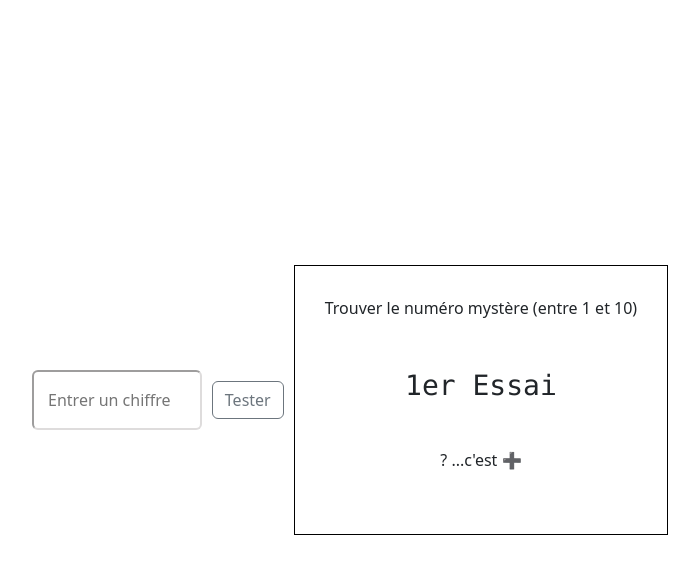
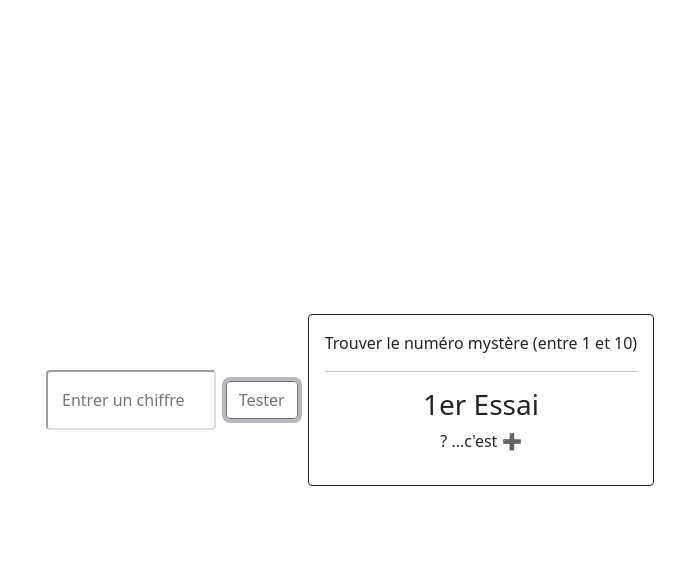
Before and after one commit to Maryam597/Mystery-Number, a plain HTML site: page index.html in a window 1280 px wide. Both pictures are taken after a click on the button "Tester". Shown: the whole page, without its empty margins (290-989 px from the left). Drawn offline with nearby package versions, Linux system fonts and the light colour scheme.

Commit message:
🐛 FIX: chances + indent

```diff
--- a/index.html
+++ b/index.html
@@ -1,48 +1,33 @@
 <!doctype html>
 <html lang="en">
+
     <head>
         <meta charset="utf-8">
         <meta name="viewport" content="width=device-width, initial-scale=1">
-      <link href="style.css" rel="stylesheet">
+
         <title>Mystery Number</title>
-    <link href="https://cdn.jsdelivr.net/npm/bootstrap@5.3.0/dist/css/bootstrap.min.css" rel="stylesheet" integrity="sha384-9ndCyUaIbzAi2FUVXJi0CjmCapSmO7SnpJef0486qhLnuZ2cdeRhO02iuK6FUUVM" crossorigin="anonymous">
+
+        <link href="https://cdn.jsdelivr.net/npm/bootstrap@5.1.3/dist/css/bootstrap.min.css" rel="stylesheet" integrity="sha384-1BmE4kWBq78iYhFldvKuhfTAU6auU8tT94WrHftjDbrCEXSU1oBoqyl2QvZ6jIW3" crossorigin="anonymous">
+        <script src="./script.js" defer></script>
     </head>
+
     <body>
 
-    <div class="container-fluid">
+        <div class="vh-100 d-flex align-items-center justify-content-center">
 
-
-    <div class="vh-100 d-flex align-items-center justify-content-center">
             <input type="number" class="text-center rounded d-flex align-items-center justify-content-center" min="1" max="10" style="width: 170px; height: 60px; border-color: rgba(211, 209, 209, 0.753);"
             name="Entrer un chiffre" id="inputtext" placeholder="Entrer un chiffre" >
 
-
-
             <button class="btn btn-outline-secondary" style="margin: 10px;" id="button" >Tester</button>
 
+            <div id="game" class="border border-dark rounded p-3">
 
-</div>
+                <div>Trouver le numéro mystère (entre 1 et 10)</div>
 
-<div id="game">
-
-
-    <p>Trouver le numéro mystère (entre 1 et 10)</p>
-
-    <hr>
-
-
-    <p id="outputtext">  </p>
-
-
-    <p><span id="attempts-left"></span></p>
             </div>
 
         </div>
 
+    </body>
 
-      <script src="script.js"></script>
-      <script src="https://cdn.jsdelivr.net/npm/bootstrap@5.3.0/dist/js/bootstrap.bundle.min.js" integrity="sha384-geWF76RCwLtnZ8qwWowPQNguL3RmwHVBC9FhGdlKrxdiJJigb/j/68SIy3Te4Bkz" crossorigin="anonymous"></script>
-
-
-</body>
 </html>
--- a/script.js
+++ b/script.js
@@ -1,68 +1,25 @@
 let button = document.getElementById('button'); // creating two variables
-let outputtext = document.getElementById('outputtext');
+let outputtext = document.getElementById('game');
+let input = document.getElementById('inputtext');
 
 let chances = 1;
-
-
-let number = [Math.floor(Math.random() * 10)] // creating a variable which just holds a number
-
-
+let number = Math.floor(Math.random() * 10); // creating a variable which just holds a number
 console.log(number);
 
 button.addEventListener('click', function() {
 
+    if (input.value < number) {
+        outputtext.innerHTML += `<hr><h3 class="text-center"> ${chances}er Essai </h3><p class="text-center"> ${input.value}? ...c'est ➕</p>`
+    }
+    else if (input.value > number) {
+        outputtext.innerHTML += `<hr><h3 class="text-center"> ${chances}ème Essai </h3><p class="text-center"> ${input.value}? ...c'est ➖</p>`
+    }
+    else {
+        outputtext.innerHTML += `<hr><h3 class="text-center"> ${chances}ème Essai </h3><p class="text-center">  <h2> Gagné! 🙂</h2>  numéro mystère : ${number}</p>`
+    }
+    chances++;
 
-    let input = document.getElementById('inputtext').value; // to get the value the user submitted
-
-
-
-
-
-     if (input < number) {
-        outputtext.innerHTML += `<pre><h3> ${chances}er Essai </h3> </pre> ${input}? ...c'est ➕ `
+    if (chances === 3) {
+        outputtext.innerHTML = `<hr><h2> Perdu! ☹️</h2>  numéro mystère : ${number}`
     }
-
-    else if (input > number) {
-        outputtext.innerHTML += `<pre> <h3> ${chances}ème Essai </h3> </pre> ${input}? ...c'est ➖ `
-    }
-
-
-    else {
-        outputtext.innerHTML = `<h3> ${chances}ème Essai </h3> <pre> <h2> Gagné! 🙂</h2> </pre> <pre> numéro mystère : ${number} </pre>`
-    }
-
-    chances++;
-    console.log(chances);
-
-
-        // else if(isNaN(input)){
-    //     outputtext.innerHTML= "That's not a number!"
-    // }
-
-    // else if(input > 10){
-    //     outputtext.innerHTML= "Please, enter a number lower than 10"
-    // }
-
-    // else if(input < 10){
-    //     outputtext.innerHTML= "Please, enter a number greater than 1"
-    // }
-
-
-
-
-
-chances--;
-if (chances === 0) {
-    outputtext.innerHTML = `<h2> Perdu! ☹️</h2> <pre> numéro mystère : ${number} </pre>`
-
-}
-
-
-
-
-
-
-
-}
-
-)
+});
--- a/style.css
+++ /dev/null
@@ -1,34 +0,0 @@
-
-.container-fluid {
-    display: flex;
-    align-items: center;
-    justify-content: center;
-    text-align: center;
-
-
-}
-
-#game {
-display: flex;
-flex-direction: column;
-}
-
-
-
-
-
-#game {
-    display: flex;
-    align-items: center;
-    justify-content: center;
-    border: 1px solid #000000;
-    padding: 30px;
-}
-
-hr {
-    border: 0;
-    height: 1px;
-    background: #333;
-    background-image: linear-gradient(to right, #ccc, #333, #ccc);
-
-      }
```
Lines whose indentation alone changed are shown as unchanged.
